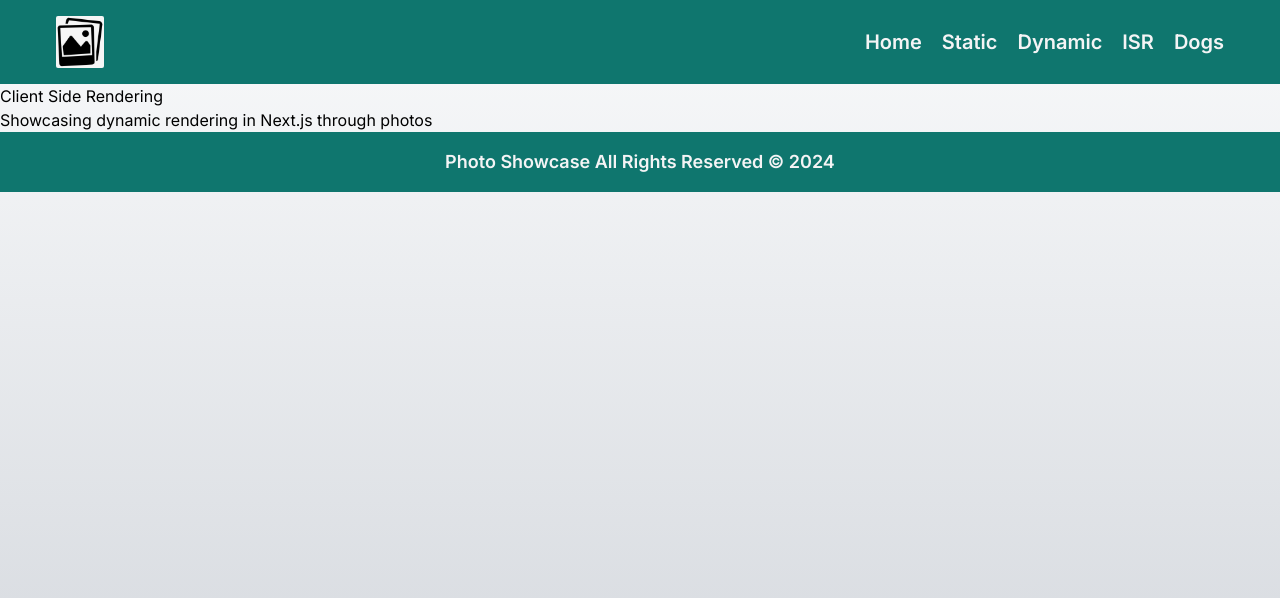
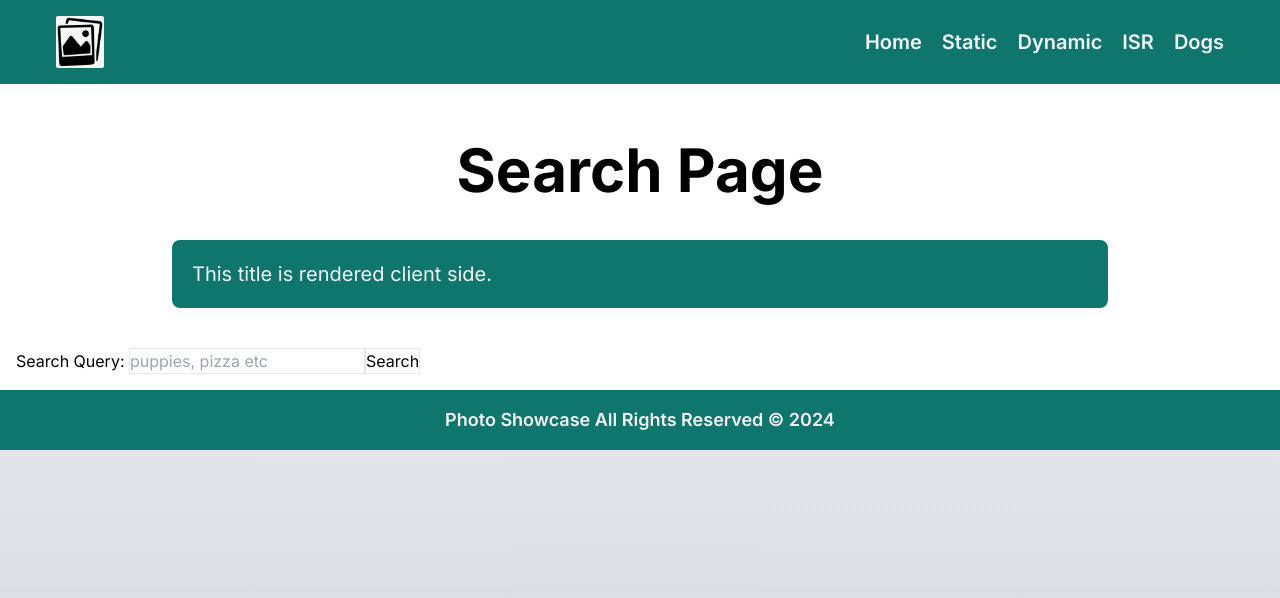
Before and after one commit to acktreptow/photo-showcase, a Next.js app: page /search in a window 1280 px wide. Shown: the top 598 px of the page. Built offline with nearby package versions, Linux system fonts and the light colour scheme.

Commit message:
create form

```diff
--- a/src/app/search/page.client.tsx
+++ b/src/app/search/page.client.tsx
@@ -1,11 +1,40 @@
 "use client";
 
+import Container from "../components/Container";
+import TextBox from "../components/TextBox";
+import Title from "../components/Title";
+
 function SearchPageClient() {
+  async function handleSubmit(e: React.FormEvent<HTMLFormElement>) {
+    e.preventDefault();
+    const formData = new FormData(e.target as HTMLFormElement);
+    const searchQuery = formData.get("searchQuery")?.toString().trim();
+
+    if (searchQuery) {
+      alert(searchQuery);
+    }
+  }
+
   return (
-    <div>
-      <h1>Client Side Rendering</h1>
-      <p>Showcasing dynamic rendering in Next.js through photos</p>
-    </div>
+    <Container>
+      <Title title="Search Page" />
+      <TextBox>
+        <p>This title is rendered client side.</p>
+      </TextBox>
+      <form onSubmit={handleSubmit}>
+        <label htmlFor="searchQuery">Search Query: </label>
+        <input
+          type="text"
+          id="searchQuery"
+          name="searchQuery"
+          placeholder="puppies, pizza etc"
+          className="border"
+        />
+        <button type="submit" className="border">
+          Search
+        </button>
+      </form>
+    </Container>
   );
 }
 
--- a/src/app/search/page.tsx
+++ b/src/app/search/page.tsx
@@ -3,7 +3,7 @@ import SearchPageClient from "./page.client";
 import { Metadata } from "next";
 
 export const metadata: Metadata = {
-  title: "Client Side Rendering",
+  title: "Search",
   description: "Showcasing dynamic rendering in Next.js through photos",
 };
 
```
